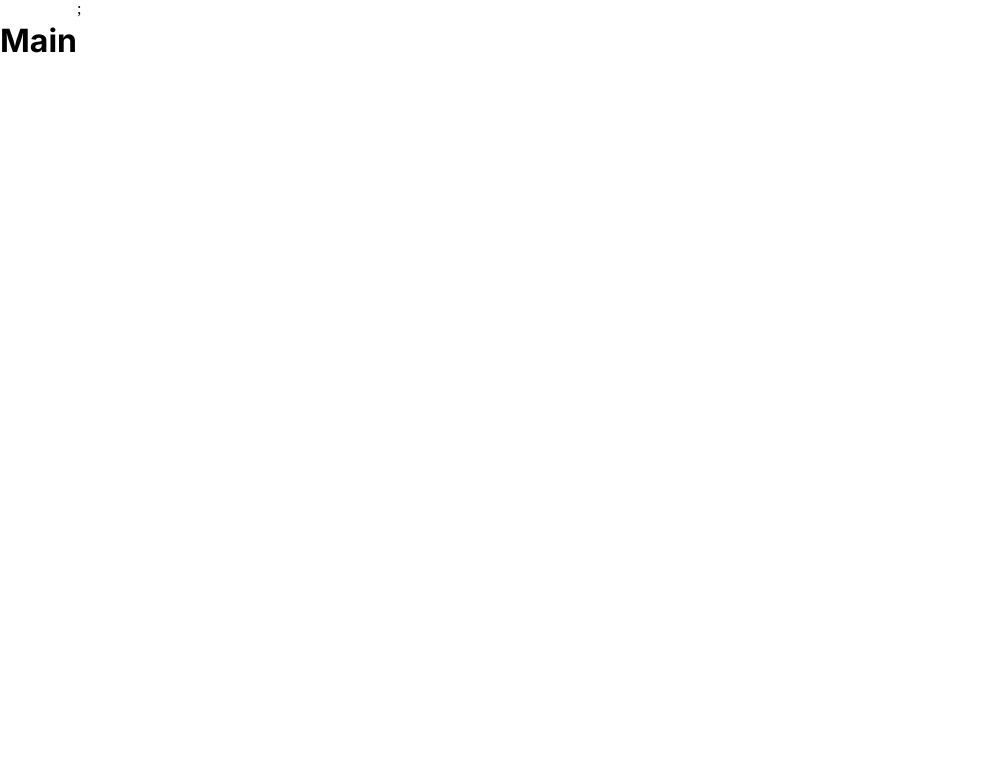
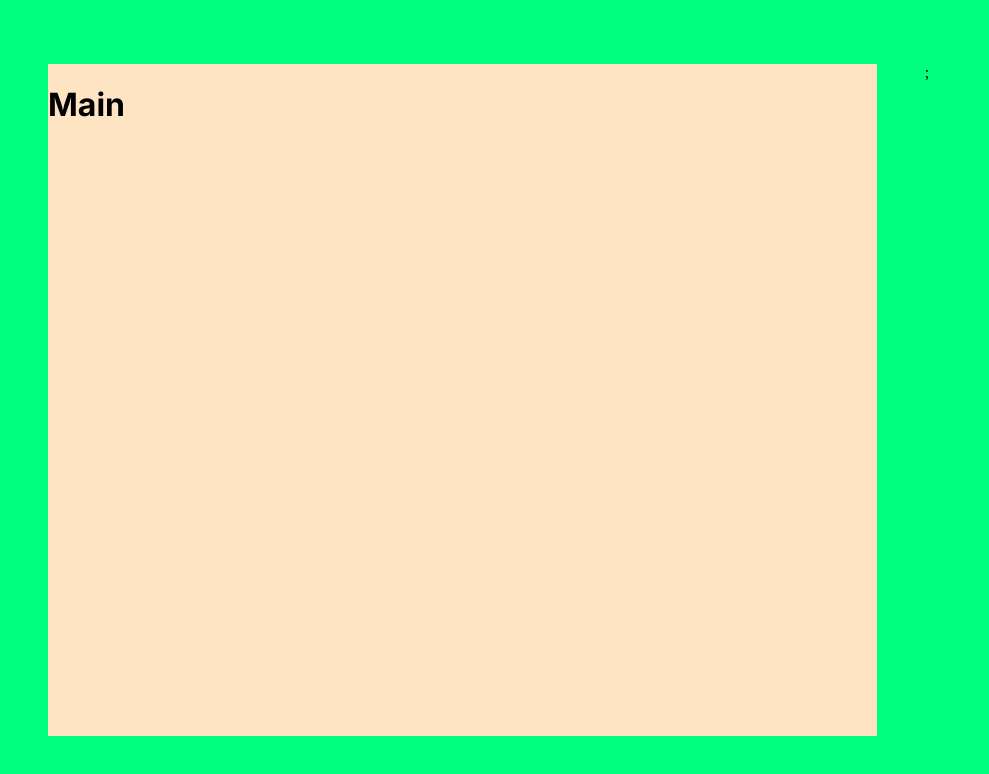
Before and after one commit to Gatinoko/Portfolio, a Next.js app: page / in a window 1280 px wide. Shown: the top 774 px of the page, without its empty margins (0-989 px from the left). Built offline with nearby package versions, Linux system fonts and the light colour scheme.

Commit message:
feat(stylesheets): Restructured global styles

```diff
--- a/styles/globals.scss
+++ b/styles/globals.scss
@@ -1,15 +1,41 @@
-@use './containers/container.module.scss' as containers;
-@use './typography/typography.module.scss';
+@use './containers/container.module.scss' as ct;
+@use './spacing/spacing.module.scss' as sp;
 
 html {
-	@include containers.full-viewport-container;
+	@include ct.full-viewport-container;
+
+	body {
+		@include ct.flex-horizontal-container;
+		@include ct.full-parent-container;
+
+		margin: 0px;
+
+		#__next {
+			@include ct.flex-horizontal-container;
+			@include ct.full-parent-width-container;
+
+			gap: map-get(sp.$spacing-size-map, spacing-48);
+			padding: map-get(sp.$spacing-size-map, spacing-64)
+				map-get(sp.$spacing-size-map, spacing-48)
+				map-get(sp.$spacing-size-map, spacing-64)
+				map-get(sp.$spacing-size-map, spacing-48);
+
+			background-color: springgreen;
+
+			nav {
+				@include ct.flex-vertical-container;
+
+				gap: map-get(sp.$spacing-size-map, spacing-64);
+				width: 30%;
+
+				background-color: aqua;
+			}
+
+			main {
+				width: 70%;
+
+				background-color: bisque;
+			}
+		}
+	}
 }
-
-body {
-	margin: 0px;
-}
-
-#__next {
-	@include containers.flex-container;
-	@include containers.full-viewport-container;
-}
```
